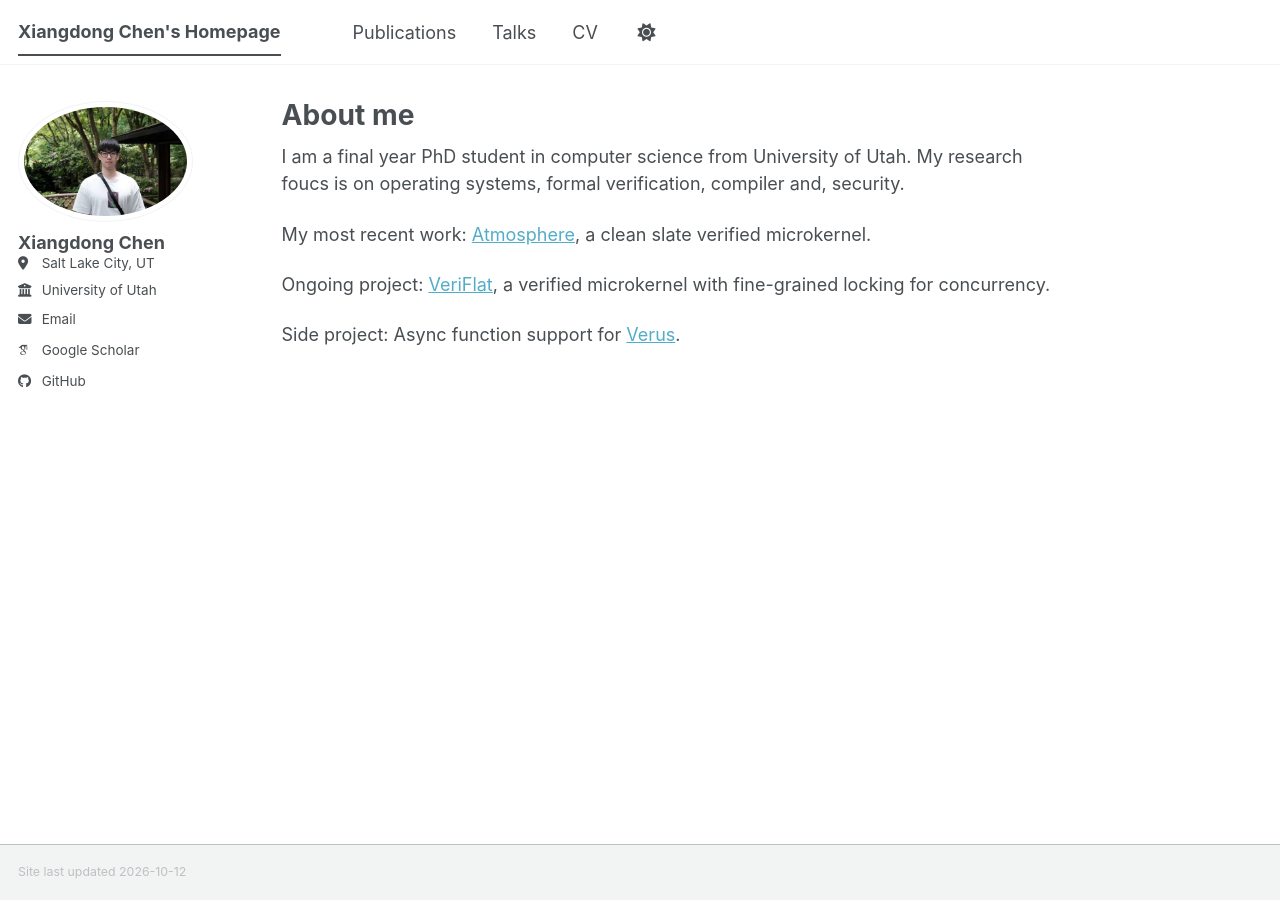
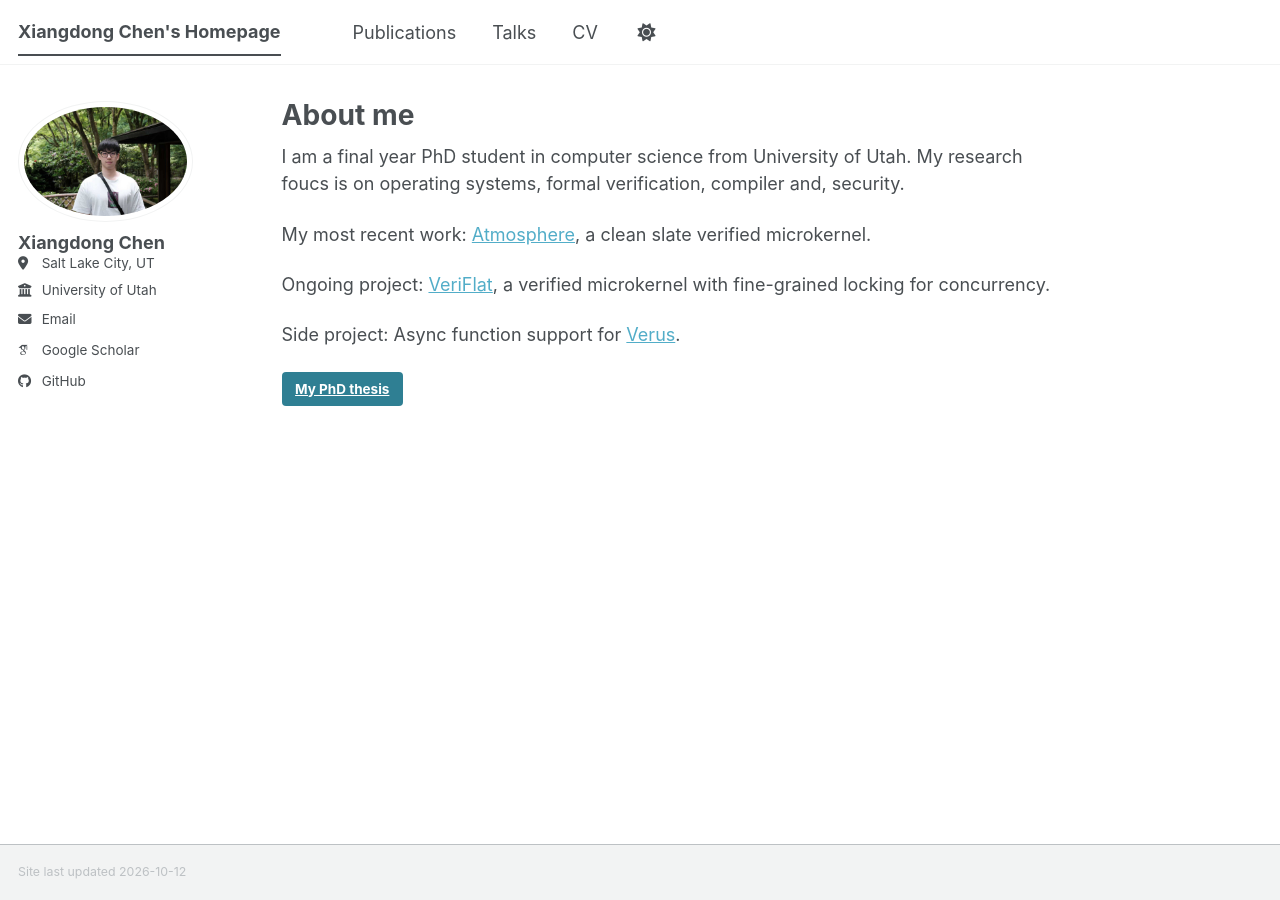
Before and after one commit to FeizaiYiHao/FeizaiYiHao.github.io, a Jekyll site: the page built from _pages/about.md, in a window 1280 px wide. Built offline with Jekyll 4.4.1, drawn with Linux system fonts in a browser that asks for light colours; some web fonts are replaced; a script bundle is joined from its source files by our own code; library files that are not in the unit come from our copies.

Commit message:
Add thesis to my page

```diff
--- a/_pages/about.md
+++ b/_pages/about.md
@@ -14,3 +14,5 @@ My most recent work: [Atmosphere](https://mars-research.github.io/projects/atmo/
 Ongoing project: [VeriFlat](https://github.com/FeizaiYiHao/VeriFlat), a verified microkernel with fine-grained locking for concurrency.
 
 Side project: Async function support for [Verus](https://github.com/verus-lang/verus).
+
+<a href="{{ base_path }}/files/Thesis.pdf" class="btn btn--primary">My PhD thesis</a>
```
Also changed, not shown: 1 other file.
